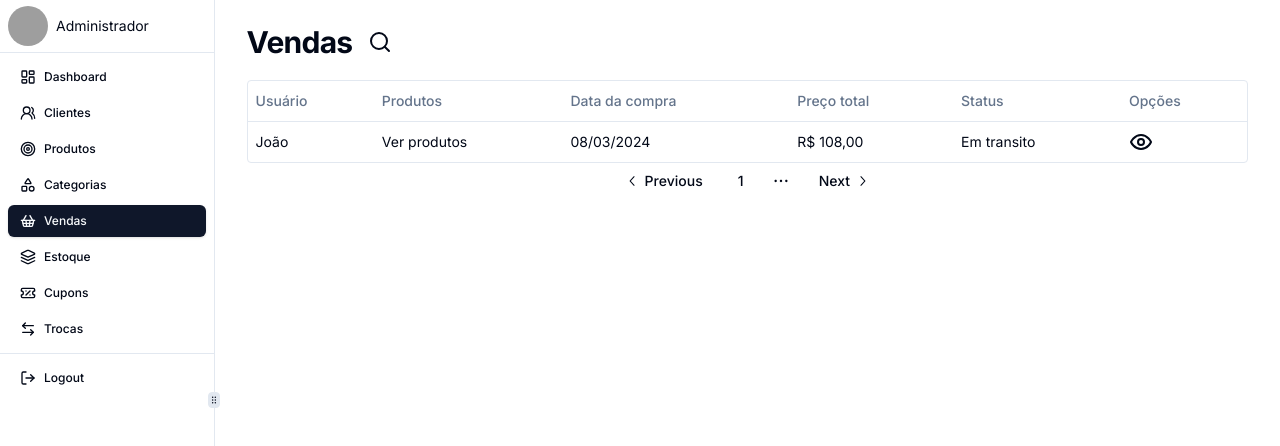
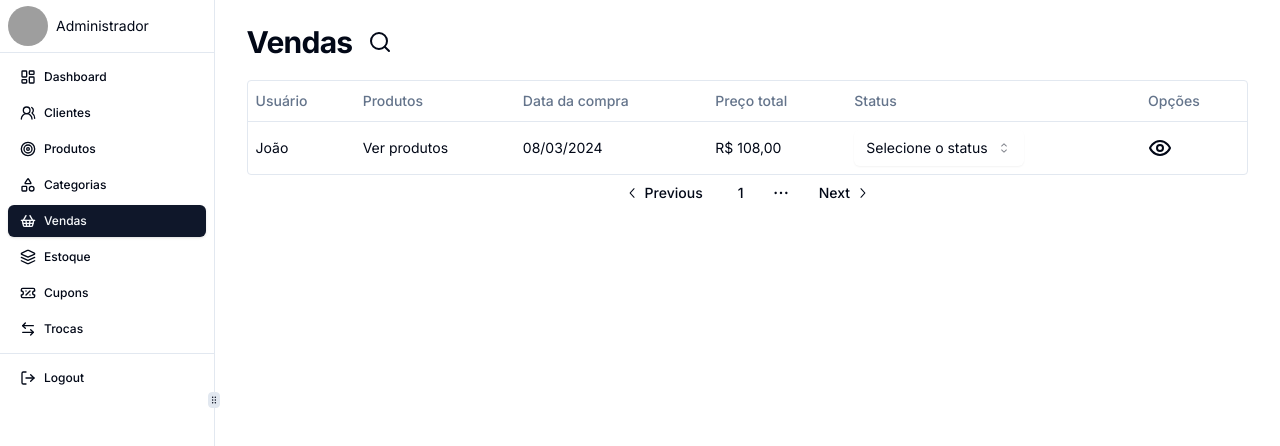
Before and after one commit to EnzoWu479/ecommerce-les, a Next.js app in the folder frontend/: page /admin/auth/vendas in a window 1280 px wide. Shown: the top 446 px of the page. Built offline with nearby package versions, Linux system fonts and the light colour scheme; grey boxes are pictures that could not be loaded.

Commit message:
feat: status sell

```diff
--- a/frontend/src/app/admin/auth/vendas/page.tsx
+++ b/frontend/src/app/admin/auth/vendas/page.tsx
@@ -44,6 +44,7 @@ import { masks } from '@/helpers/masks';
 import { ArrowLeftRight, Eye, PencilLine, Trash2 } from 'lucide-react';
 import Link from 'next/link';
 import { sellSearchFields } from './utils';
+import { Select, SelectContent, SelectGroup, SelectItem, SelectLabel, SelectTrigger, SelectValue } from '@/components/ui/select';
 
 const SellsPage = () => {
   return (
@@ -94,7 +95,27 @@ const SellsPage = () => {
               </TableCell>
               <TableCell>{formaters.date(new Date().toISOString())}</TableCell>
               <TableCell>{formaters.money(108)}</TableCell>
-              <TableCell>Em transito</TableCell>
+              <TableCell>
+                <Select>
+                  <SelectTrigger className="w-[170px] border-none outline-none">
+                    <SelectValue placeholder="Selecione o status" />
+                  </SelectTrigger>
+                  <SelectContent>
+                    <SelectGroup>
+                      <SelectLabel>Status da compra</SelectLabel>
+                      <SelectItem value="a">Em processamento</SelectItem>
+                      <SelectItem value="b">Em transporte</SelectItem>
+                      <SelectItem value="c">Em transito</SelectItem>
+                      <SelectItem value="d">Entregue</SelectItem>
+                      <SelectItem value="e">Em troca</SelectItem>
+                      <SelectItem value="f">Troca autorizada</SelectItem>
+                      <SelectItem value="g">Trocado</SelectItem>
+                      <SelectItem value="h">Aprovado</SelectItem>
+                      <SelectItem value="i">Reprovado</SelectItem>
+                    </SelectGroup>
+                  </SelectContent>
+                </Select>
+              </TableCell>
               <TableCell>
                 <div className="flex gap-2">
                   <TooltipProvider>
```
